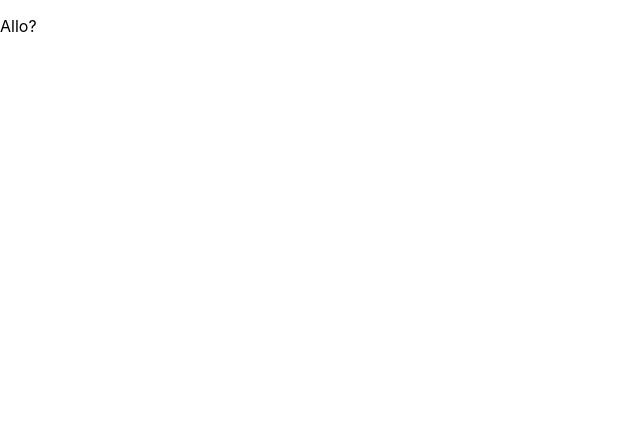
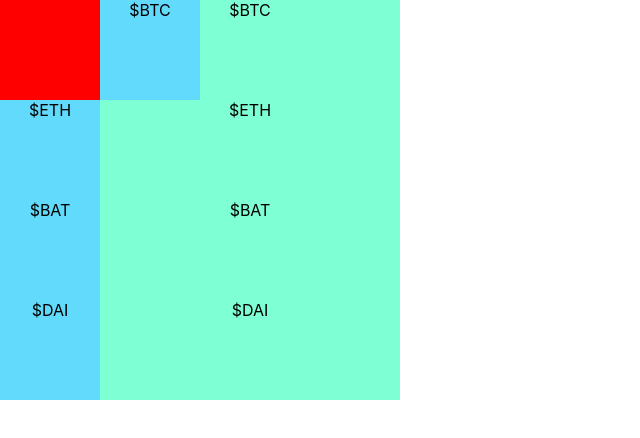
Before and after one commit to ludchieng/IMAC-CryptoStonks, a React (Create React App) app: page / in a window 1280 px wide. Shown: the top 438 px of the page, without its empty margins (0-640 px from the left). Built offline with nearby package versions, Linux system fonts and the light colour scheme.

Commit message:
buttons first try

```diff
--- a/src/App.css
+++ b/src/App.css
@@ -36,3 +36,39 @@
     transform: rotate(360deg);
   }
 }
+
+#LeftSideBar{
+  width: 400px;
+  background-color: red;
+  display: flex;
+  flex-direction: row;
+}
+
+#LeftSideBarCryptoSelector{
+  width: 100px;
+
+}
+
+.LeftSideBarCrypto{
+  height: 100px;
+  width: 100px;
+  background-color: #61dafb;
+  text-align: center;
+}
+
+#LeftSideBarCryptoCharts{
+  width: 300px;
+  background-color: aquamarine;
+}
+
+.LeftSideBarCryptoChart{
+  width: 300px;
+  height: 100px;
+  background-color: aquamarine;
+  text-align: center;
+}
+
+.active{
+  position: relative;
+  left: 100px;
+}
--- a/src/App.js
+++ b/src/App.js
@@ -2,7 +2,20 @@ import './App.css';
 
 function App() {
   return (
-    <p>Allo?</p>
+    <div id="LeftSideBar">
+      <div id="LeftSideBarCryptoSelector">
+        <div className="LeftSideBarCrypto active">$BTC</div>
+        <div className="LeftSideBarCrypto">$ETH</div>
+        <div className="LeftSideBarCrypto">$BAT</div>
+        <div className="LeftSideBarCrypto">$DAI</div>
+      </div>
+      <div id="LeftSideBarCryptoCharts">
+        <div className="LeftSideBarCryptoChart">$BTC</div>
+        <div className="LeftSideBarCryptoChart">$ETH</div>
+        <div className="LeftSideBarCryptoChart">$BAT</div>
+        <div className="LeftSideBarCryptoChart">$DAI</div>
+      </div>
+    </div>
   );
 }
 
```
